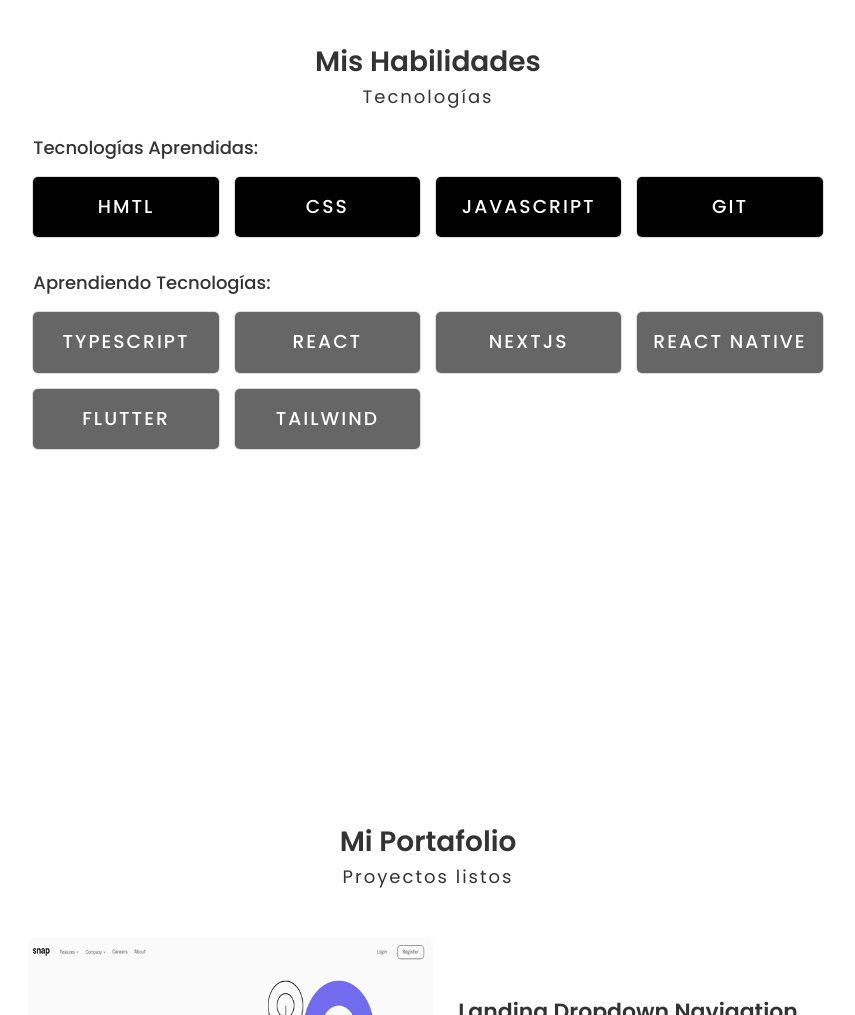
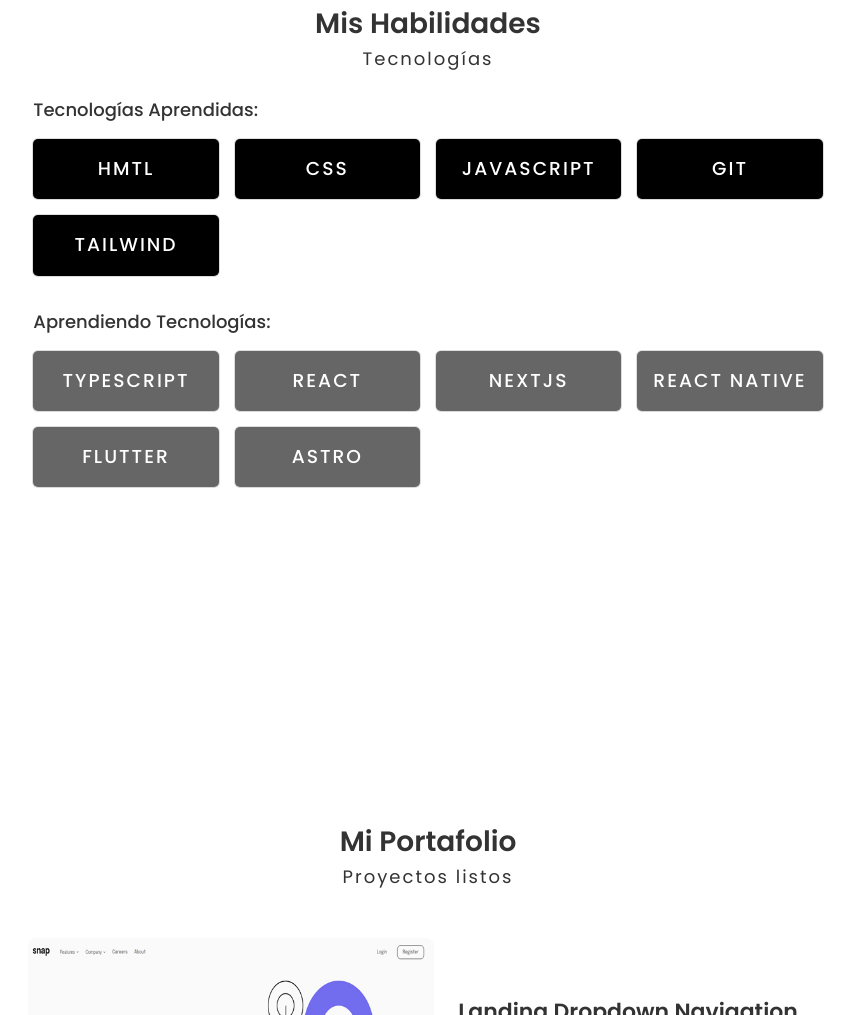
Before and after one commit to Adames1/portfolio-adames.io, a plain HTML site: page index.html in a window 1280 px wide. Shown: the part 1755-2770 px from the top of the page, without its empty margins (212-1067 px from the left). Drawn offline with nearby package versions, Linux system fonts and the light colour scheme.

Commit message:
Update skills

```diff
--- a/index.html
+++ b/index.html
@@ -155,6 +155,9 @@
                             <div class="card-skill">
                                 <h3>GIT</h3>
                             </div>
+                            <div class="card-skill">
+                                <h3>TAILWIND</h3>
+                            </div>
                         </div>
                     </div>
 
@@ -177,7 +180,7 @@
                                 <h3>FLUTTER</h3>
                             </div>
                             <div class="card-skill">
-                                <h3>TAILWIND</h3>
+                                <h3>ASTRO</h3>
                             </div>
                         </div>
                     </div>
```
